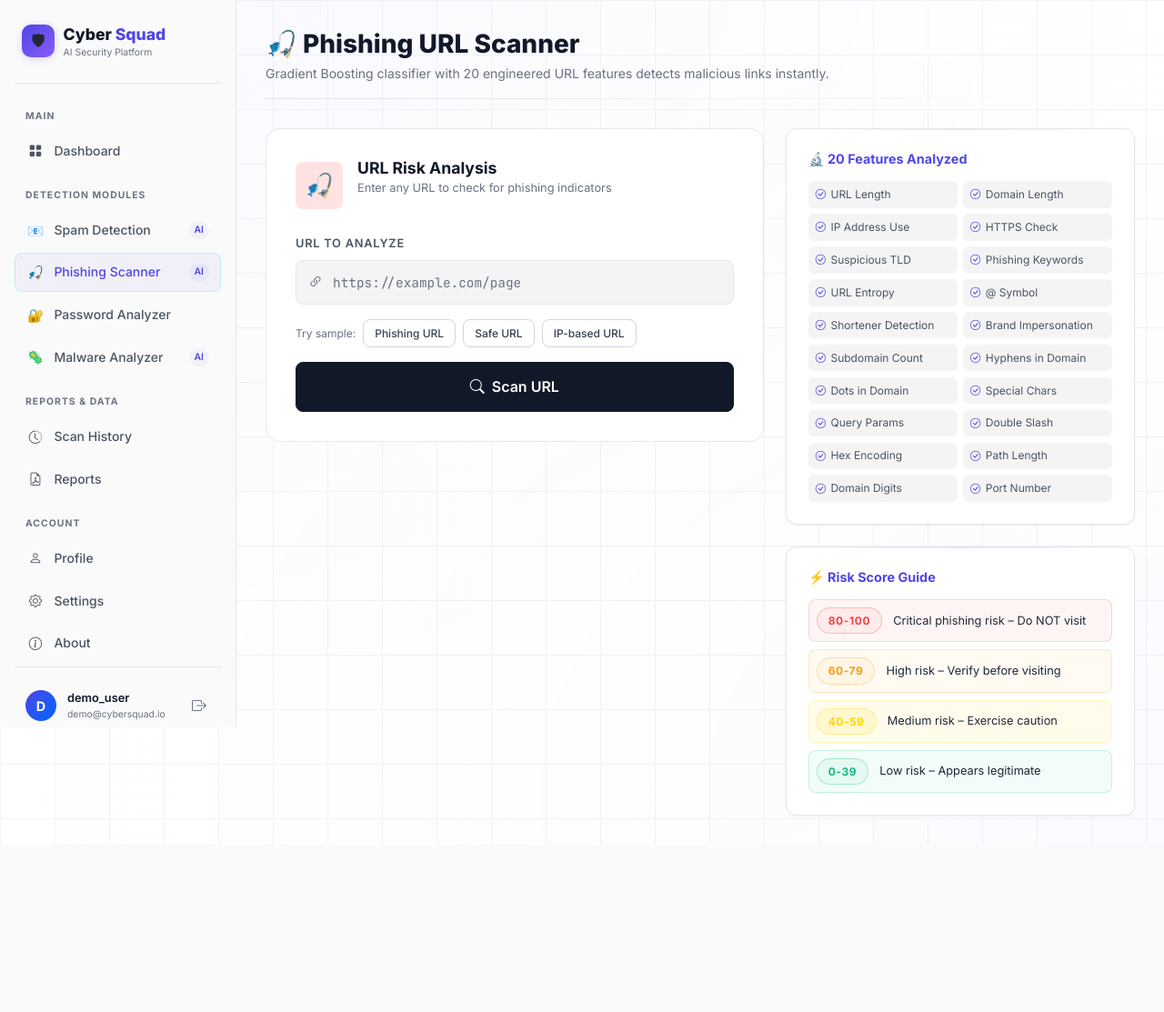
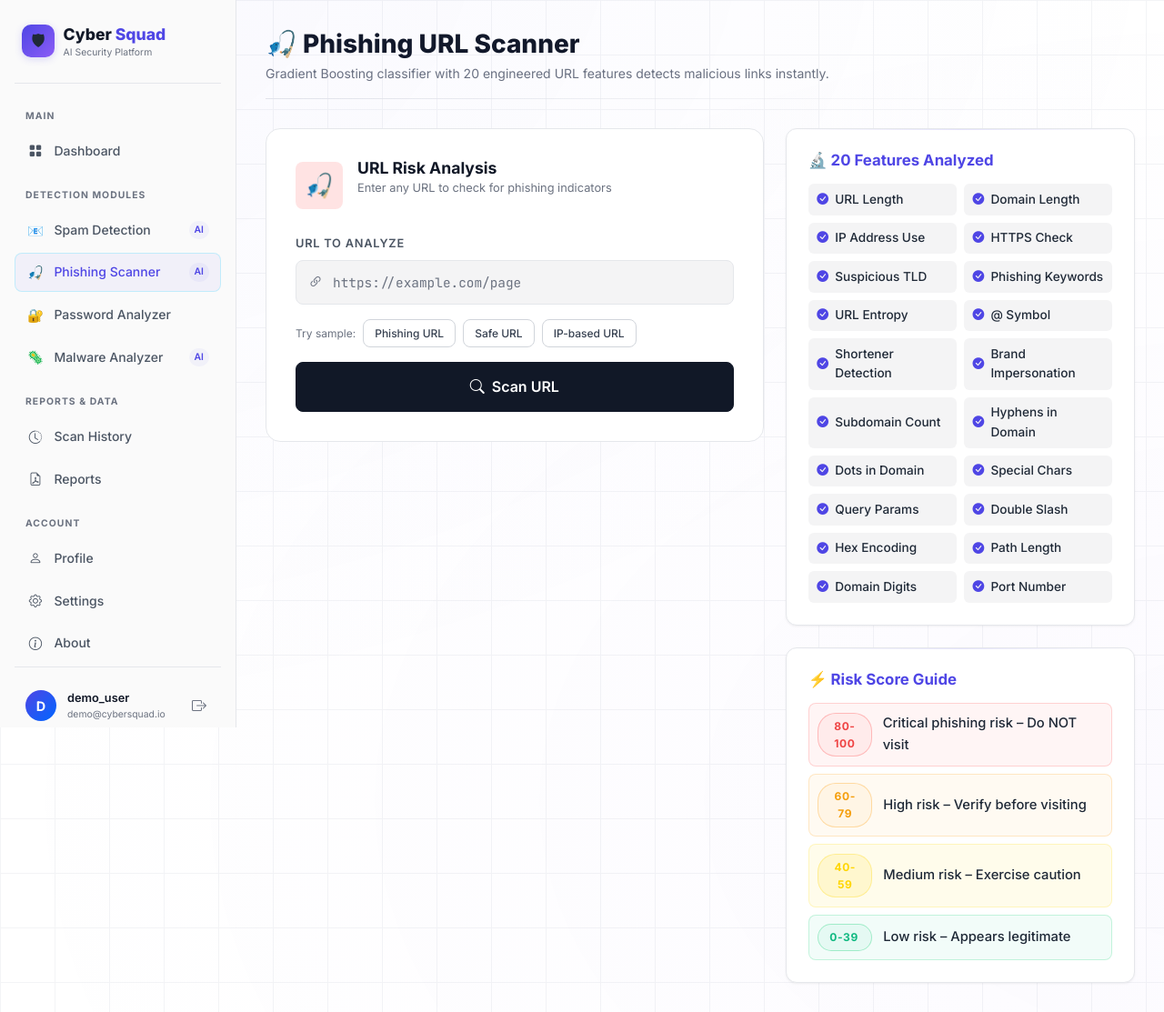
Before and after one commit to 251801390006-blip/aegisshield-ai, a Flask app: page /phishing/ in a window 1280 px wide. Shown: the whole page at 91% size. Before the commit the page ends 899 px from the top, so only its background shows below. Run offline with Flask 3, Linux system fonts and the light colour scheme; a user stored in the database is signed in.

Commit message:
Increase font size and color contrast in info cards of analysis modules for better accessibility and readability

```diff
--- a/templates/modules/phishing.html
+++ b/templates/modules/phishing.html
@@ -50,34 +50,34 @@
 
   <div class="col-lg-5">
     <div class="glass-card p-4 mb-4 fade-in">
-      <h3 style="font-size:0.9rem;font-weight:700;margin-bottom:1rem;color:var(--neon-blue);">🔬 20 Features Analyzed</h3>
-      <div style="display:grid;grid-template-columns:1fr 1fr;gap:0.4rem;">
+      <h3 style="font-size:1.05rem;font-weight:700;margin-bottom:1rem;color:var(--neon-blue);">🔬 20 Features Analyzed</h3>
+      <div style="display:grid;grid-template-columns:1fr 1fr;gap:0.5rem;">
         {% for feature in ['URL Length','Domain Length','IP Address Use','HTTPS Check','Suspicious TLD','Phishing Keywords','URL Entropy','@ Symbol','Shortener Detection','Brand Impersonation','Subdomain Count','Hyphens in Domain','Dots in Domain','Special Chars','Query Params','Double Slash','Hex Encoding','Path Length','Domain Digits','Port Number'] %}
-        <div style="font-size:0.75rem;color:var(--text-secondary);padding:0.3rem 0.5rem;background:var(--bg-tertiary);border-radius:6px;">
-          <i class="bi bi-check-circle" style="color:var(--neon-blue);margin-right:0.35rem;font-size:0.7rem;"></i>{{ feature }}
+        <div style="font-size:0.85rem;color:var(--text-primary);font-weight:500;padding:0.4rem 0.6rem;background:var(--bg-tertiary);border-radius:6px;display:flex;align-items:center;">
+          <i class="bi bi-check-circle-fill" style="color:var(--neon-blue);margin-right:0.45rem;font-size:0.8rem;"></i>{{ feature }}
         </div>
         {% endfor %}
       </div>
     </div>
 
     <div class="glass-card p-4 fade-in">
-      <h3 style="font-size:0.9rem;font-weight:700;margin-bottom:1rem;color:var(--neon-blue);">⚡ Risk Score Guide</h3>
+      <h3 style="font-size:1.05rem;font-weight:700;margin-bottom:1rem;color:var(--neon-blue);">⚡ Risk Score Guide</h3>
       <div style="display:flex;flex-direction:column;gap:0.5rem;">
-        <div style="display:flex;align-items:center;gap:0.75rem;padding:0.5rem;background:var(--danger-dim);border-radius:8px;border:1px solid rgba(255,68,68,0.2);">
-          <span class="risk-badge critical">80-100</span>
-          <span style="font-size:0.8rem;">Critical phishing risk – Do NOT visit</span>
+        <div style="display:flex;align-items:center;gap:0.75rem;padding:0.6rem;background:var(--danger-dim);border-radius:8px;border:1px solid rgba(255,68,68,0.2);">
+          <span class="risk-badge critical" style="font-size:0.75rem;width:60px;text-align:center;">80-100</span>
+          <span style="font-size:0.92rem;color:var(--text-primary);font-weight:500;">Critical phishing risk – Do NOT visit</span>
         </div>
-        <div style="display:flex;align-items:center;gap:0.75rem;padding:0.5rem;background:var(--warning-dim);border-radius:8px;border:1px solid rgba(255,152,0,0.2);">
-          <span class="risk-badge high">60-79</span>
-          <span style="font-size:0.8rem;">High risk – Verify before visiting</span>
+        <div style="display:flex;align-items:center;gap:0.75rem;padding:0.6rem;background:var(--warning-dim);border-radius:8px;border:1px solid rgba(255,152,0,0.2);">
+          <span class="risk-badge high" style="font-size:0.75rem;width:60px;text-align:center;">60-79</span>
+          <span style="font-size:0.92rem;color:var(--text-primary);font-weight:500;">High risk – Verify before visiting</span>
         </div>
-        <div style="display:flex;align-items:center;gap:0.75rem;padding:0.5rem;background:rgba(255,214,0,0.08);border-radius:8px;border:1px solid rgba(255,214,0,0.2);">
-          <span class="risk-badge medium">40-59</span>
-          <span style="font-size:0.8rem;">Medium risk – Exercise caution</span>
+        <div style="display:flex;align-items:center;gap:0.75rem;padding:0.6rem;background:rgba(255,214,0,0.08);border-radius:8px;border:1px solid rgba(255,214,0,0.2);">
+          <span class="risk-badge medium" style="font-size:0.75rem;width:60px;text-align:center;">40-59</span>
+          <span style="font-size:0.92rem;color:var(--text-primary);font-weight:500;">Medium risk – Exercise caution</span>
         </div>
-        <div style="display:flex;align-items:center;gap:0.75rem;padding:0.5rem;background:var(--success-dim);border-radius:8px;border:1px solid rgba(0,204,102,0.2);">
-          <span class="risk-badge safe">0-39</span>
-          <span style="font-size:0.8rem;">Low risk – Appears legitimate</span>
+        <div style="display:flex;align-items:center;gap:0.75rem;padding:0.6rem;background:var(--success-dim);border-radius:8px;border:1px solid rgba(0,204,102,0.2);">
+          <span class="risk-badge safe" style="font-size:0.75rem;width:60px;text-align:center;">0-39</span>
+          <span style="font-size:0.92rem;color:var(--text-primary);font-weight:500;">Low risk – Appears legitimate</span>
         </div>
       </div>
     </div>
```
Also changed, not shown: templates/modules/malware.html (+14 -14 lines), templates/modules/password.html (+9 -9 lines), templates/modules/spam.html (+15 -15 lines).
